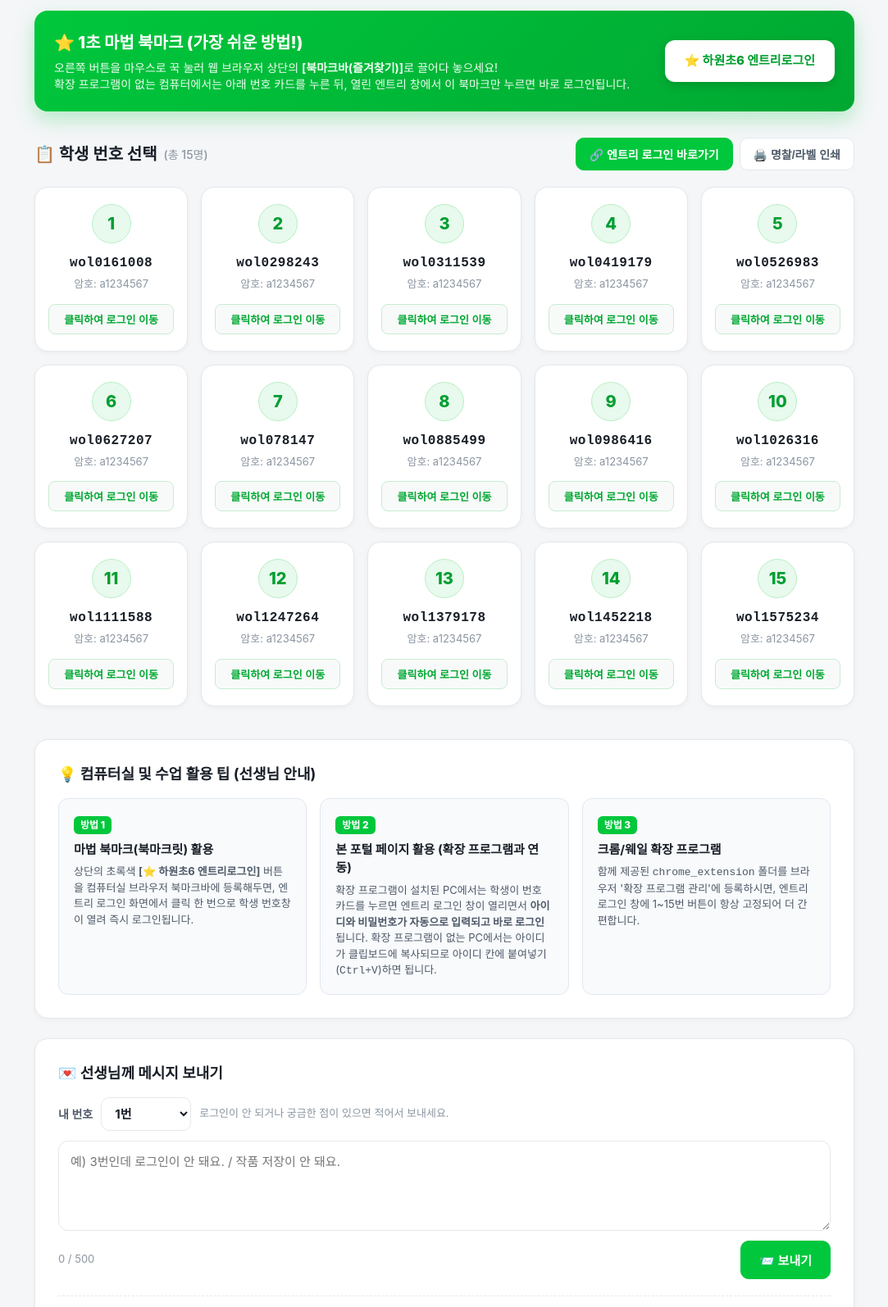
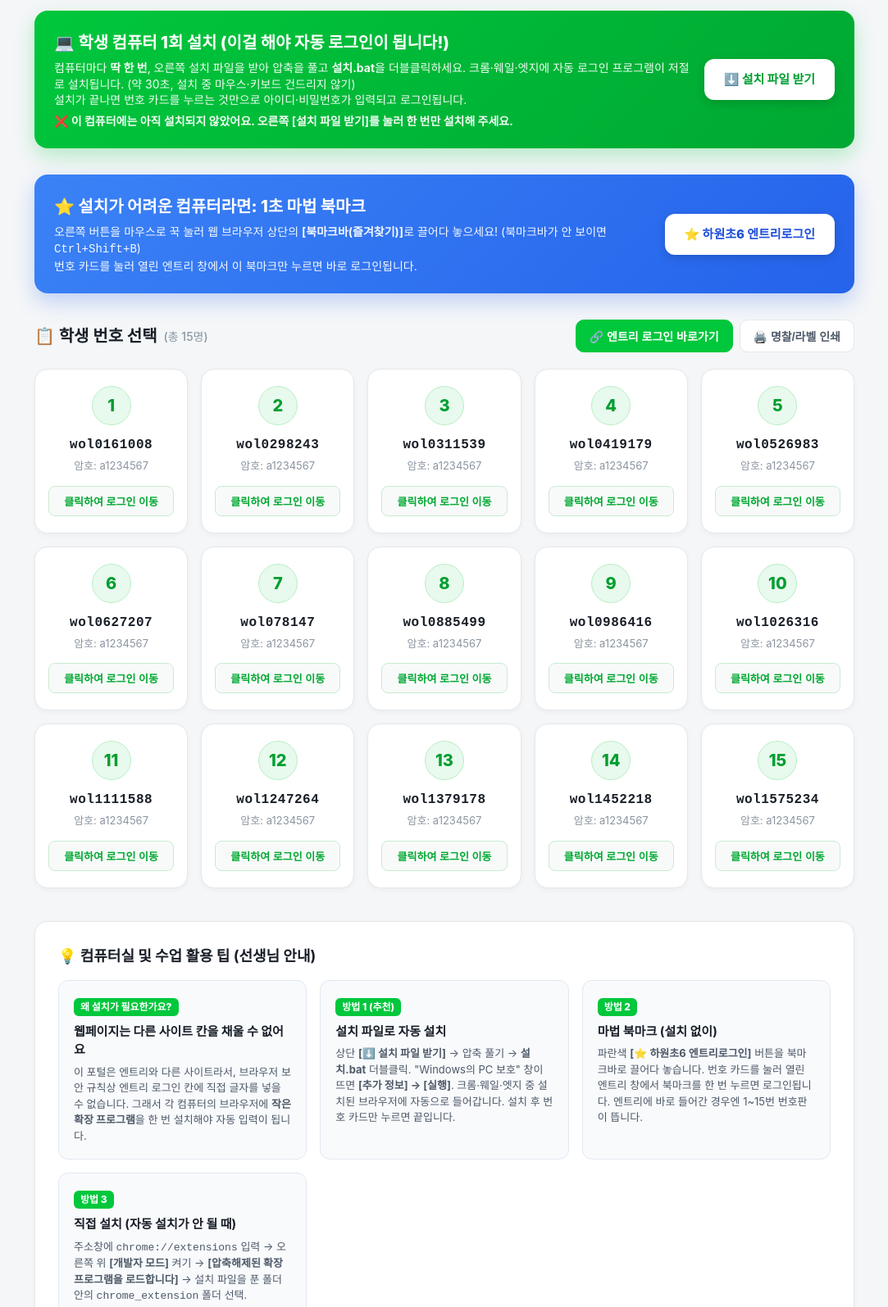
Before and after one commit to JUNGHYUNJU79/entry_login, a browser extension: page index.html in a window 1280 px wide. Shown: the part 180-1775 px from the top of the page at 82% size, without its empty margins (98-1181 px from the left). Drawn offline with Linux system fonts and the light colour scheme; no server answers; a web font is replaced by a local one.

Commit message:
학생 PC용 자동 설치 파일 추가, 설치 여부 표시, 확장 프로그램 고정 ID
Co-Authored-By: Claude Fable 5.1 <noreply@anthropic.com>

```diff
--- /dev/null
+++ b/chrome_extension/ping.json
@@ -0,0 +1 @@
+{"name":"hawon-entry-login","version":"1.2.0"}
--- a/index.html
+++ b/index.html
@@ -86,6 +86,11 @@
       display: flex;
       flex-direction: column;
       gap: 16px;
+    }
+
+    .feature-banner.installed {
+      background: linear-gradient(135deg, #0f766e 0%, #115e59 100%);
+      box-shadow: 0 10px 24px rgba(15, 118, 110, 0.25);
     }
 
     @media (min-width: 768px) {
@@ -683,15 +688,30 @@
     </header>
 
     <!-- Super Bookmarklet Banner -->
-    <div class="feature-banner">
+    <div class="feature-banner no-print" id="setup-banner">
       <div class="banner-text">
-        <h2>⭐ 1초 마법 북마크 (가장 쉬운 방법!)</h2>
+        <h2>💻 학생 컴퓨터 1회 설치 (이걸 해야 자동 로그인이 됩니다!)</h2>
         <p>
-          오른쪽 버튼을 마우스로 꾹 눌러 웹 브라우저 상단의 <strong>[북마크바(즐겨찾기)]</strong>로 끌어다 놓으세요!<br>
-          확장 프로그램이 없는 컴퓨터에서는 아래 번호 카드를 누른 뒤, 열린 엔트리 창에서 이 북마크만 누르면 바로 로그인됩니다.
+          컴퓨터마다 <strong>딱 한 번</strong>, 오른쪽 설치 파일을 받아 압축을 풀고 <strong>설치.bat</strong>을 더블클릭하세요.
+          크롬·웨일·엣지에 자동 로그인 프로그램이 저절로 설치됩니다. (약 30초, 설치 중 마우스·키보드 건드리지 않기)<br>
+          설치가 끝나면 번호 카드를 누르는 것만으로 아이디·비밀번호가 입력되고 로그인됩니다.
+          <span id="setup-status" style="display:block;margin-top:6px;font-weight:700;"></span>
         </p>
       </div>
-      <a class="bookmarklet-btn" id="bookmarklet-link" href="#" title="마우스로 끌어서 북마크바에 놓으세요!">
+      <a class="bookmarklet-btn" href="https://github.com/JUNGHYUNJU79/entry_login/raw/main/download/hawon6-autologin-setup.zip" download="하원초6_자동로그인_설치.zip" title="설치 파일 내려받기" style="cursor:pointer;">
+        <span>⬇️ 설치 파일 받기</span>
+      </a>
+    </div>
+
+    <div class="feature-banner" style="background: linear-gradient(135deg, #3b82f6 0%, #2563eb 100%); box-shadow: 0 10px 24px rgba(37, 99, 235, 0.25);">
+      <div class="banner-text">
+        <h2>⭐ 설치가 어려운 컴퓨터라면: 1초 마법 북마크</h2>
+        <p>
+          오른쪽 버튼을 마우스로 꾹 눌러 웹 브라우저 상단의 <strong>[북마크바(즐겨찾기)]</strong>로 끌어다 놓으세요! (북마크바가 안 보이면 <code>Ctrl+Shift+B</code>)<br>
+          번호 카드를 눌러 열린 엔트리 창에서 이 북마크만 누르면 바로 로그인됩니다.
+        </p>
+      </div>
+      <a class="bookmarklet-btn" id="bookmarklet-link" href="#" title="마우스로 끌어서 북마크바에 놓으세요!" style="color:#1d4ed8;">
         <span>⭐ 하원초6 엔트리로그인</span>
       </a>
     </div>
@@ -721,19 +741,24 @@
       </h3>
       <div class="guide-steps">
         <div class="step-card">
-          <span class="step-num">방법 1</span>
-          <h4>마법 북마크(북마크릿) 활용</h4>
-          <p>상단의 초록색 <strong>[⭐ 하원초6 엔트리로그인]</strong> 버튼을 컴퓨터실 브라우저 북마크바에 등록해두면, 엔트리 로그인 화면에서 클릭 한 번으로 학생 번호창이 열려 즉시 로그인됩니다.</p>
+          <span class="step-num">왜 설치가 필요한가요?</span>
+          <h4>웹페이지는 다른 사이트 칸을 채울 수 없어요</h4>
+          <p>이 포털은 엔트리와 다른 사이트라서, 브라우저 보안 규칙상 엔트리 로그인 칸에 직접 글자를 넣을 수 없습니다. 그래서 각 컴퓨터의 브라우저에 <strong>작은 확장 프로그램</strong>을 한 번 설치해야 자동 입력이 됩니다.</p>
+        </div>
+        <div class="step-card">
+          <span class="step-num">방법 1 (추천)</span>
+          <h4>설치 파일로 자동 설치</h4>
+          <p>상단 <strong>[⬇️ 설치 파일 받기]</strong> → 압축 풀기 → <strong>설치.bat</strong> 더블클릭. "Windows의 PC 보호" 창이 뜨면 <strong>[추가 정보] → [실행]</strong>. 크롬·웨일·엣지 중 설치된 브라우저에 자동으로 들어갑니다. 설치 후 번호 카드만 누르면 끝입니다.</p>
         </div>
         <div class="step-card">
           <span class="step-num">방법 2</span>
-          <h4>본 포털 페이지 활용 (확장 프로그램과 연동)</h4>
-          <p>확장 프로그램이 설치된 PC에서는 학생이 번호 카드를 누르면 엔트리 로그인 창이 열리면서 <strong>아이디와 비밀번호가 자동으로 입력되고 바로 로그인</strong>됩니다. 확장 프로그램이 없는 PC에서는 아이디가 클립보드에 복사되므로 아이디 칸에 붙여넣기(<code>Ctrl+V</code>)하면 됩니다.</p>
+          <h4>마법 북마크 (설치 없이)</h4>
+          <p>파란색 <strong>[⭐ 하원초6 엔트리로그인]</strong> 버튼을 북마크바로 끌어다 놓습니다. 번호 카드를 눌러 열린 엔트리 창에서 북마크를 한 번 누르면 로그인됩니다. 엔트리에 바로 들어간 경우엔 1~15번 번호판이 뜹니다.</p>
         </div>
         <div class="step-card">
           <span class="step-num">방법 3</span>
-          <h4>크롬/웨일 확장 프로그램</h4>
-          <p>함께 제공된 <code>chrome_extension</code> 폴더를 브라우저 '확장 프로그램 관리'에 등록하시면, 엔트리 로그인 창에 1~15번 버튼이 항상 고정되어 더 간편합니다.</p>
+          <h4>직접 설치 (자동 설치가 안 될 때)</h4>
+          <p>주소창에 <code>chrome://extensions</code> 입력 → 오른쪽 위 <strong>[개발자 모드]</strong> 켜기 → <strong>[압축해제된 확장 프로그램을 로드합니다]</strong> → 설치 파일을 푼 폴더 안의 <code>chrome_extension</code> 폴더 선택.</p>
         </div>
       </div>
     </div>
@@ -838,6 +863,26 @@
       toast.classList.add("show");
       setTimeout(() => toast.classList.remove("show"), 3500);
     }
+
+    // ===== 이 컴퓨터에 확장 프로그램이 설치되어 있는지 확인 =====
+    // 확장 프로그램의 고정 ID (manifest.json의 key로 정해짐). 설치되어 있으면 ping.json을 읽을 수 있음.
+    const EXT_ID = "ikcphmcikjnbegibcfckdaomijdoghgb";
+    (async () => {
+      const el = document.getElementById("setup-status");
+      const banner = document.getElementById("setup-banner");
+      if (!el) return;
+      let installed = false;
+      try {
+        const r = await fetch(`chrome-extension://${EXT_ID}/ping.json`, { cache: "no-store" });
+        installed = r.ok;
+      } catch (e) { installed = false; }
+      if (installed) {
+        el.textContent = "✅ 이 컴퓨터에는 이미 설치되어 있어요. 아래에서 번호 카드만 누르면 자동 로그인됩니다!";
+        banner.classList.add("installed");
+      } else {
+        el.textContent = "❌ 이 컴퓨터에는 아직 설치되지 않았어요. 오른쪽 [설치 파일 받기]를 눌러 한 번만 설치해 주세요.";
+      }
+    })();
 
     const ENTRY_SIGNIN = "https://playentry.org/signin";
     const LAST_NUM_KEY = "hawon_last_num";
```
Also changed, not shown: chrome_extension/manifest.json, firebase.json, installer/읽어주세요.txt (added), 4 other files.
